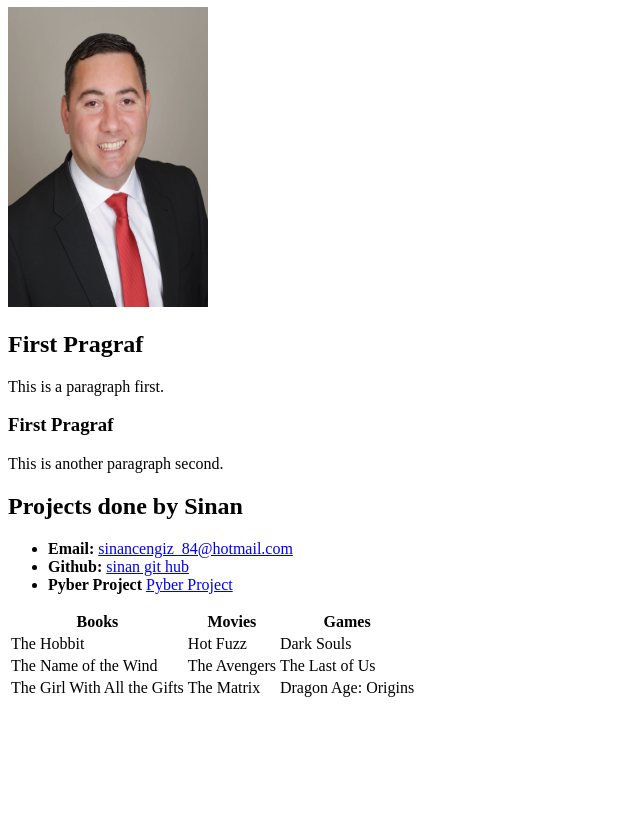
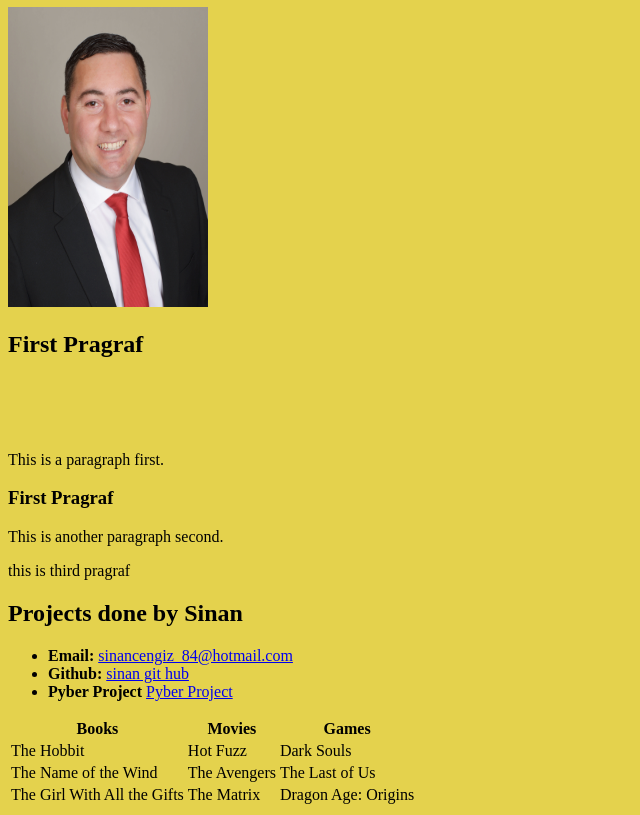
Before and after one commit to sinancengiz/sinancengiz.github.io, a plain HTML site: page index.html in a window 1280 px wide. Shown: the part 73-888 px from the top of the page, without its empty margins (0-640 px from the left). Before the commit the page ends 800 px from the top, so only its background shows below. Drawn offline with Linux system fonts and the light colour scheme.

Commit message:
css file added

```diff
--- a/index.html
+++ b/index.html
@@ -4,20 +4,26 @@
   <head>
     <meta charset="UTF-8">
     <title> Sinan </title>
+    <link rel="stylesheet" type="text/css" href="style.css">
   </head>
 
-  <body>
+  <body class="body">
     <!-- Headline -->
+    <div id="container">
     <h1>Sinan!</h1>
     <!-- Image -->
     <img src="sinan_white_shirt_photoshop.jpg" alt="Sinan photo" style="width:200px;height:300px;"/>
     <br>
+    </div>
 
-    <h2>First Pragraf</h2>
+    <h2 id="photo" >First Pragraf</h2>
     <p>This is a paragraph first.</p>
 
     <h3>First Pragraf</h3>
     <p>This is another paragraph second.</p>
+  </section>
+  <p>this is third pragraf </p>
+  </section>
 
     <h2>Projects done by Sinan</h2>
     <ul>
--- /dev/null
+++ b/style.css
@@ -0,0 +1,15 @@
+
+
+
+#container{
+    color :blue;
+}
+
+.body{
+    background-color: #e4d24d;
+}
+
+#photo{
+    position: relative;
+    height: 100px;
+}
```
